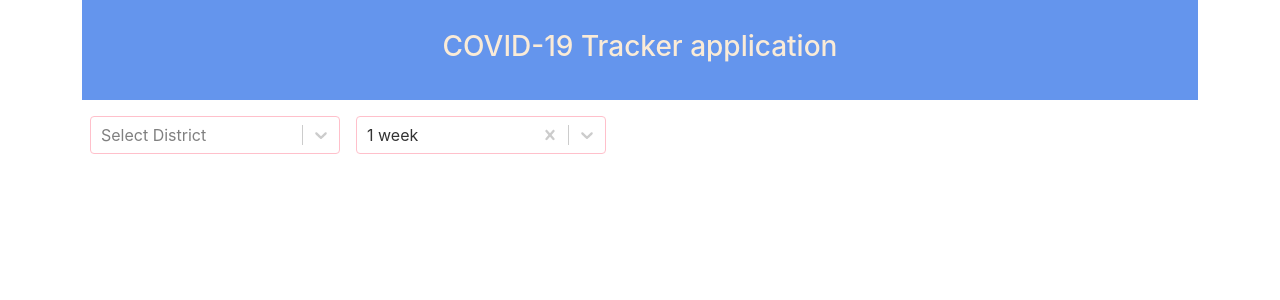
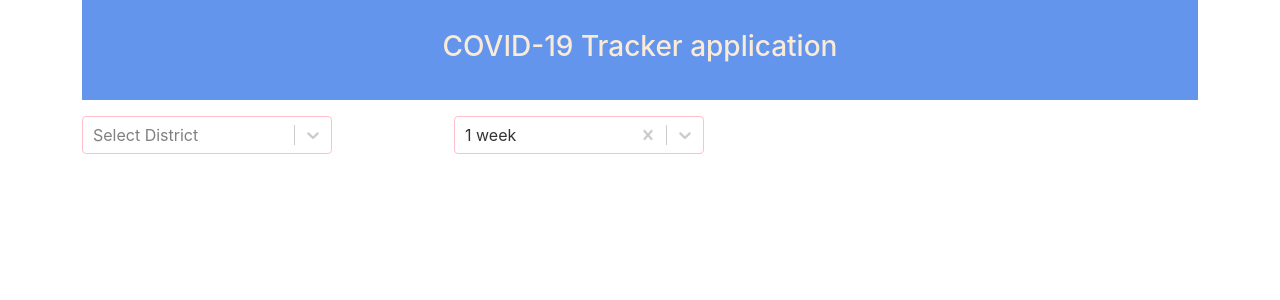
Before and after one commit to bhaskargogs/pandemic-tracking-application, a React (Create React App) app: page / in a window 1280 px wide. Shown: the top 300 px of the page. Built offline with nearby package versions, Linux system fonts and the light colour scheme; no server answers.

Commit message:
Updated scss and displays

```diff
--- a/src/components/DisplayIncidence/DisplayIncidence.scss
+++ b/src/components/DisplayIncidence/DisplayIncidence.scss
@@ -5,3 +5,27 @@
 .input-box {
   width: 150px;
 }
+
+.select-container {
+  display: -webkit-flex;
+  display: -ms-flexbox;
+  display: flex;
+  -webkit-flex-direction: column;
+  -ms-flex-direction: column;
+  flex-direction: column;
+  align-items: center;
+}
+
+@media screen and (min-width: 992px) {
+  .select-container {
+    -webkit-flex-direction: row;
+    -ms-flex-direction: row;
+    flex-direction: row;
+  }
+
+  .select-container > * {
+    -webkit-flex: 1 1 0;
+    -ms-flex: 1 1 0;
+    flex: 1 0 0;
+  }
+}
--- a/src/components/DisplayIncidence/DisplayIncidence.tsx
+++ b/src/components/DisplayIncidence/DisplayIncidence.tsx
@@ -41,7 +41,7 @@ const DisplayIncidence: React.FC = () => {
   const daysList = useAppSelector((state) => state.days.dayOptions)
   useEffect(() => {
     dispatch(fetchDistricts(''))
-  }, [])
+  }, [dispatch])
   const districtsList = useAppSelector((state) => state.districts.districts)
   const districtListStatus = useAppSelector((state) => state.districts.status)
   const [selectedDays, setSelectedDays] = useState<ValueType<Day, false>>(daysList[0].options[0])
@@ -75,26 +75,26 @@ const DisplayIncidence: React.FC = () => {
   }
 
   return (
-    <div className="d-flex ">
+    <div className="select-container">
       {/* justify-content-evenly */}
-      <div className="p-2">
+      <div className="navbar">
         {districtListStatus === 'loading' ? (
           'Loading Districts ...'
         ) : (
           <Select<District> placeholder="Select District" styles={selectDistrictStyle} value={selectedDistricts} options={districtsList} isClearable={true} onChange={districtHandler} />
         )}
       </div>
-      <div className="p-2">
+      <div className="navbar">
         <Select<Day> placeholder="Select Days" styles={selectDayStyle} value={selectedDays} options={daysList} isClearable={true} onChange={daysHandler} />
       </div>
-      {/* <div className="p-1"> */}
+      <div className="navbar">
         {selectedDays?.label === 'Custom' ? (
           <Form onSubmit={customDaysHandler} inline>
             <Row>
-            <Col className="p-2">
+              <Col>
                 <Form.Control className="mb-2 mr-sm-2 input-box" id="customDays" placeholder="Enter Days" />
               </Col>
-            <Col className="p-2">
+              <Col>
                 <Button type="submit" className="mb-2">
                   <SearchIcon />
                 </Button>
@@ -102,7 +102,7 @@ const DisplayIncidence: React.FC = () => {
             </Row>
           </Form>
         ) : null}
-      {/* </div> */}
+      </div>
     </div>
   )
 }
--- a/src/redux/districtSlice.ts
+++ b/src/redux/districtSlice.ts
@@ -15,21 +15,21 @@ const districtSlice = createSlice({
     },
   },
   extraReducers: (builder) => {
-    // when send a request, fetchWeatherForecast is pending
+    // when send a request, fetchDistricts is pending
     builder.addCase(fetchDistricts.pending, (state) => {
       // change status to loading and clear previous errors
       state.status = 'loading'
       state.error = null
     })
 
-    // when server responses with data, fetchWeatherForecast is fullfilled
+    // when server responses with data, fetchDistricts is fullfilled
     builder.addCase(fetchDistricts.fulfilled, (state, { payload }) => {
       // change status back to idle and add forecast to forecasts state
       state.districts.push(...payload)
       state.status = 'idle'
     })
 
-    // when server responses with error, fetchWeatherForecast is rejected
+    // when server responses with error, fetchDistricts is rejected
     builder.addCase(fetchDistricts.rejected, (state, { payload }) => {
       // change status back to idle and add error to state
       if (payload) state.error = payload.errorMessage
```
Lines whose indentation alone changed are shown as unchanged.
